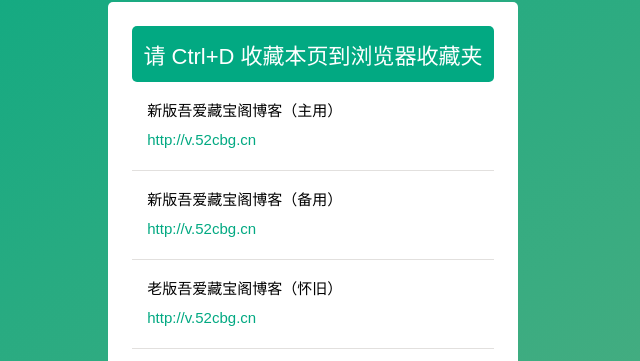
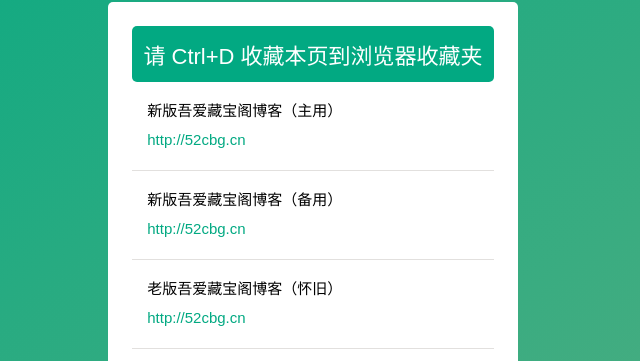
Before and after one commit to mydaozun/blog.github.io, a plain HTML site: page index.html in a window 1280 px wide. Shown: the part 136-497 px from the top of the page, 327-967 px from the left. Drawn offline with Linux system fonts and the light colour scheme.

Commit message:
Update index.html

```diff
--- a/index.html
+++ b/index.html
@@ -23,17 +23,17 @@
 							<ul>
 								<li>
 									新版吾爱藏宝阁博客（主用）
-									<a href="http://v.52cbg.cn" target="_blank"><i>http://v.52cbg.cn</i></a>
+									<a href="http://52cbg.cn" target="_blank"><i>http://52cbg.cn</i></a>
 
 								</span></span></li>
 								<li>
 									新版吾爱藏宝阁博客（备用）
-									<a href="http://v.52cbg.cn" target="_blank"><i>http://v.52cbg.cn</i></a>
+									<a href="http://52cbg.cn" target="_blank"><i>http://52cbg.cn</i></a>
 
 								</span></span></li>
 								<li>
 									老版吾爱藏宝阁博客（怀旧）
-									<a href="http://v.52cbg.cn" target="_blank"><i>http://v.52cbg.cn</i></a>
+									<a href="http://52cbg.cn" target="_blank"><i>http://52cbg.cn</i></a>
 
 								</span></span></li>
 
```
